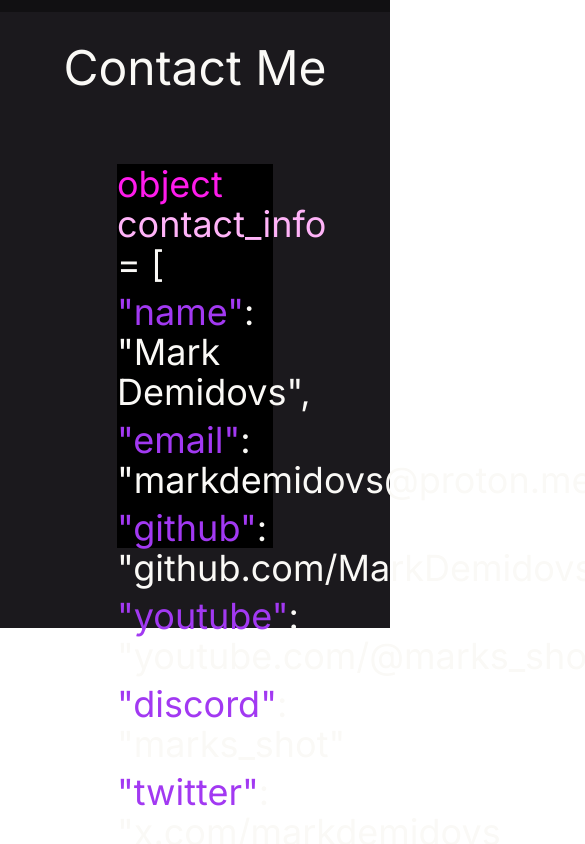
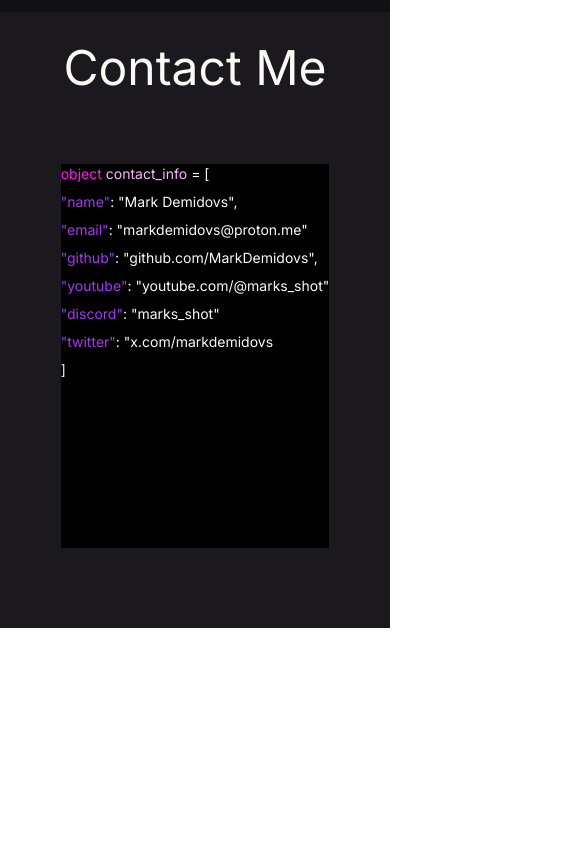
Before and after one commit to MarkDemidovs/Portfolio-2.0, a Next.js app: page / in a window 390 px wide. Shown: the part 2762-3606 px from the top of the page, 585 px wide, since content can reach past the window. After the commit the page ends 3390 px from the top, so only its background shows below. Built offline with nearby package versions, Linux system fonts and the light colour scheme.

Commit message:
Version 0.9 - Completed Responsive Contact Page

```diff
--- a/src/app/components/CodeContact.tsx
+++ b/src/app/components/CodeContact.tsx
@@ -1,6 +1,6 @@
 export default function CodeContact() {
     return(
-        <div className="bg-black w-[40%] h-96 mx-auto mt-10 text-offwhite text-4xl">
+        <div className="bg-black w-fit h-96 mx-auto mt-10 text-offwhite  max-md:text-sm md:text-xl lg:text-4xl">
             <p className="mb-2"><span className="text-pinkCode">object</span> <span className="text-lightPinkCode">contact_info</span> = [</p>
             <p className="mb-2"><span className="text-bigText">"name"</span>: "Mark Demidovs",</p>
             <p className="mb-2"><span className="text-bigText">"email"</span>: "markdemidovs@proton.me"</p>
```
